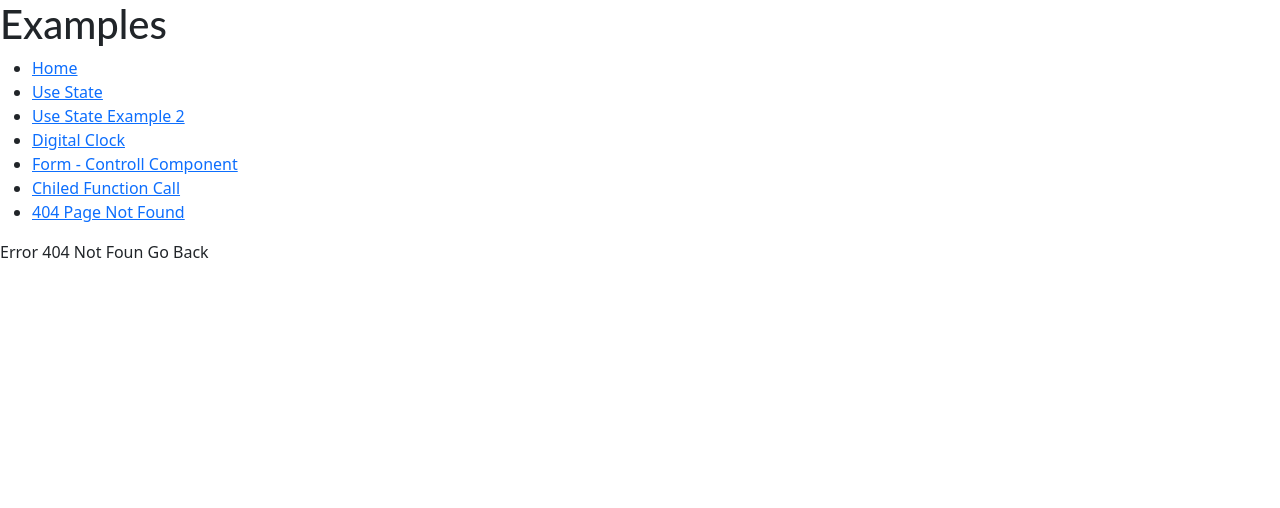
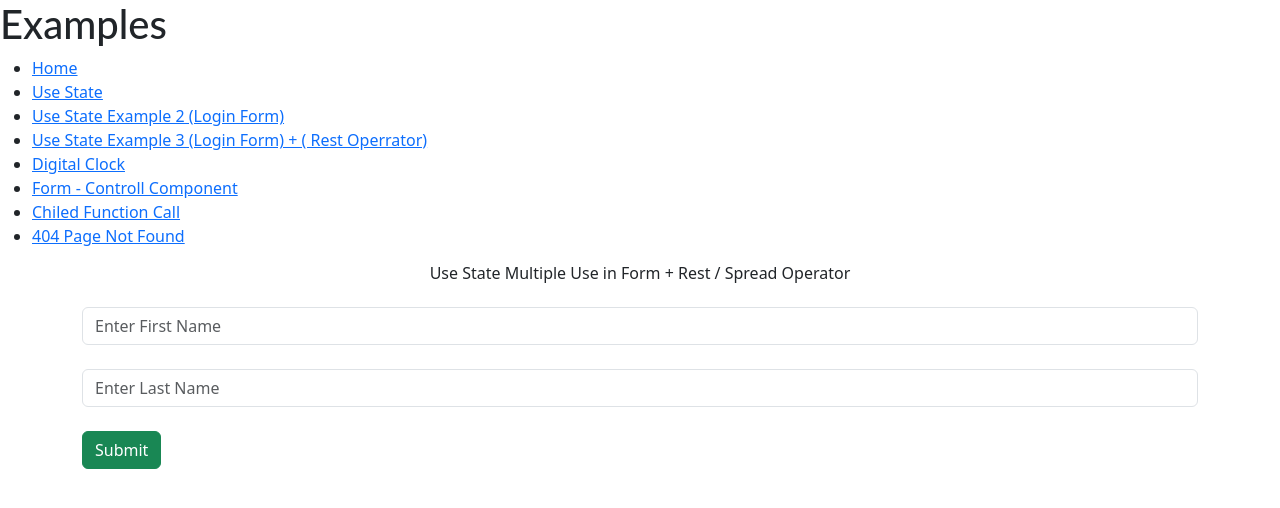
Before and after one commit to rajrachchh14/react-examples2, a React (Create React App) app: page /ExUseStateThree in a window 1280 px wide. Before the commit this address had no page. Shown: the top 508 px of the page. Built offline with nearby package versions, Linux system fonts and the light colour scheme.

Commit message:
Spread Or Rest Operator

```diff
--- a/src/App.js
+++ b/src/App.js
@@ -4,6 +4,7 @@ import { Switch, BrowserRouter as Router, Route } from 'react-router-dom';
 import Home from './Home';
 import ExUseState from './ExUseState';
 import ExUseStateTwo from './ExUseStateTwo';
+import ExUseStateThree from './ExUseStateThree';
 import ExUTimer from './ExUTimer';
 import ExForm from './ExForm';
 import Error from './Error';
@@ -38,6 +39,10 @@ export default function App() {
             <ExUseStateTwo />
           </Route>
 
+          <Route path="/ExUseStateThree">
+            <ExUseStateThree />
+          </Route>
+
           <Route path="/ExUTimer">
             <ExUTimer />
           </Route>
--- /dev/null
+++ b/src/ExUseStateThree.js
@@ -0,0 +1,78 @@
+import React, { useState } from 'react';
+
+export default function ExUseStateTwo() {
+  const [Formdata, SetFormData] = useState({
+    fname: '',
+    lname: '',
+  });
+
+  const InputEvent = (e) => {
+    // console.log(e.target.value);
+    // console.log(e.target.name);
+    // const value = e.target.value;
+    // const name = e.target.name;
+
+    // Object Destructure
+    const { value, name } = e.target;
+
+    // It Store Also Old Value + Rest/ Spread Operator Example
+    SetFormData((PrevVal) => {
+      return {
+        ...PrevVal,
+        [name]: value,
+      };
+    });
+  };
+
+  const SubmitData = (e) => {
+    e.preventDefault();
+    console.log(Formdata.fname);
+    console.log(Formdata.lname);
+  };
+
+  return (
+    <>
+      <div className="container">
+        <div className="row">
+          <h6 className="text-center">
+            Use State Multiple Use in Form + Rest / Spread Operator
+          </h6>
+          <p className="text-center">
+            {/* {Formdata.fname} {Formdata.lname} */}
+          </p>
+          <form onSubmit={SubmitData}>
+            <div className="col-12">
+              <input
+                placeholder="Enter First Name"
+                className="form-control"
+                type="text"
+                name="fname"
+                value={Formdata.fname}
+                onChange={InputEvent}
+              />
+            </div>
+            <br />
+
+            <div className="col-12">
+              <input
+                placeholder="Enter Last Name"
+                className="form-control"
+                type="text"
+                name="lname"
+                value={Formdata.lname}
+                onChange={InputEvent}
+              />
+            </div>
+            <br />
+
+            <div className="col-12">
+              <button type="submit" className="btn btn-success">
+                Submit
+              </button>
+            </div>
+          </form>
+        </div>
+      </div>
+    </>
+  );
+}
--- a/src/Sidebar.js
+++ b/src/Sidebar.js
@@ -19,7 +19,13 @@ function Sidebar() {
         </li>
         <li>
           <Link as={Link} to="/ExUseStateTwo">
-            Use State Example 2
+            Use State Example 2 (Login Form)
+          </Link>
+        </li>
+
+        <li>
+          <Link as={Link} to="/ExUseStateThree">
+            Use State Example 3 (Login Form) + ( Rest Operrator)
           </Link>
         </li>
         <li>
```
